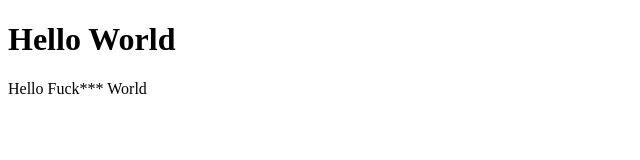
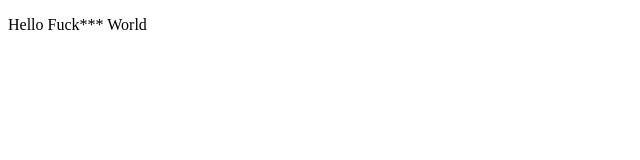
Before and after one commit to valentinlemaitre/valentinlemaitre.github.io, a plain HTML site: page index.html in a window 1280 px wide. Shown: the whole page, without its empty margins (0-640 px from the left). Drawn offline with Linux system fonts and the light colour scheme.

Commit message:
Update index.html

```diff
--- a/index.html
+++ b/index.html
@@ -1,7 +1,9 @@
 <!DOCTYPE html>
 <html>
-<body>
-<h1>Hello World</h1>
-<p>Hello Fuck*** World</p>
-</body>
+  <head>
+    <title>Uh..</title>
+  </head>
+  <body>
+    <p>Hello Fuck*** World</p>
+  </body>
 </html>
```
